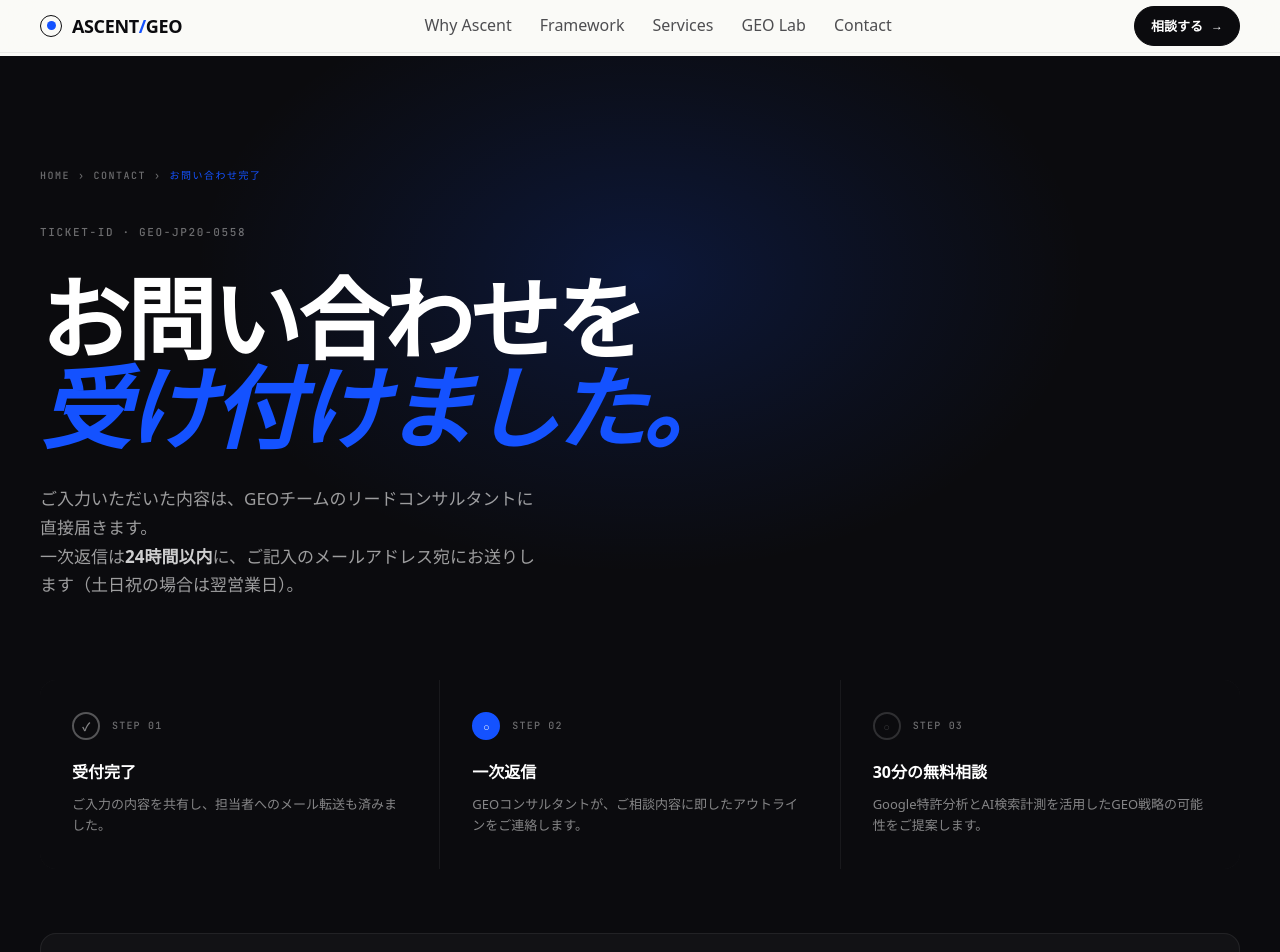
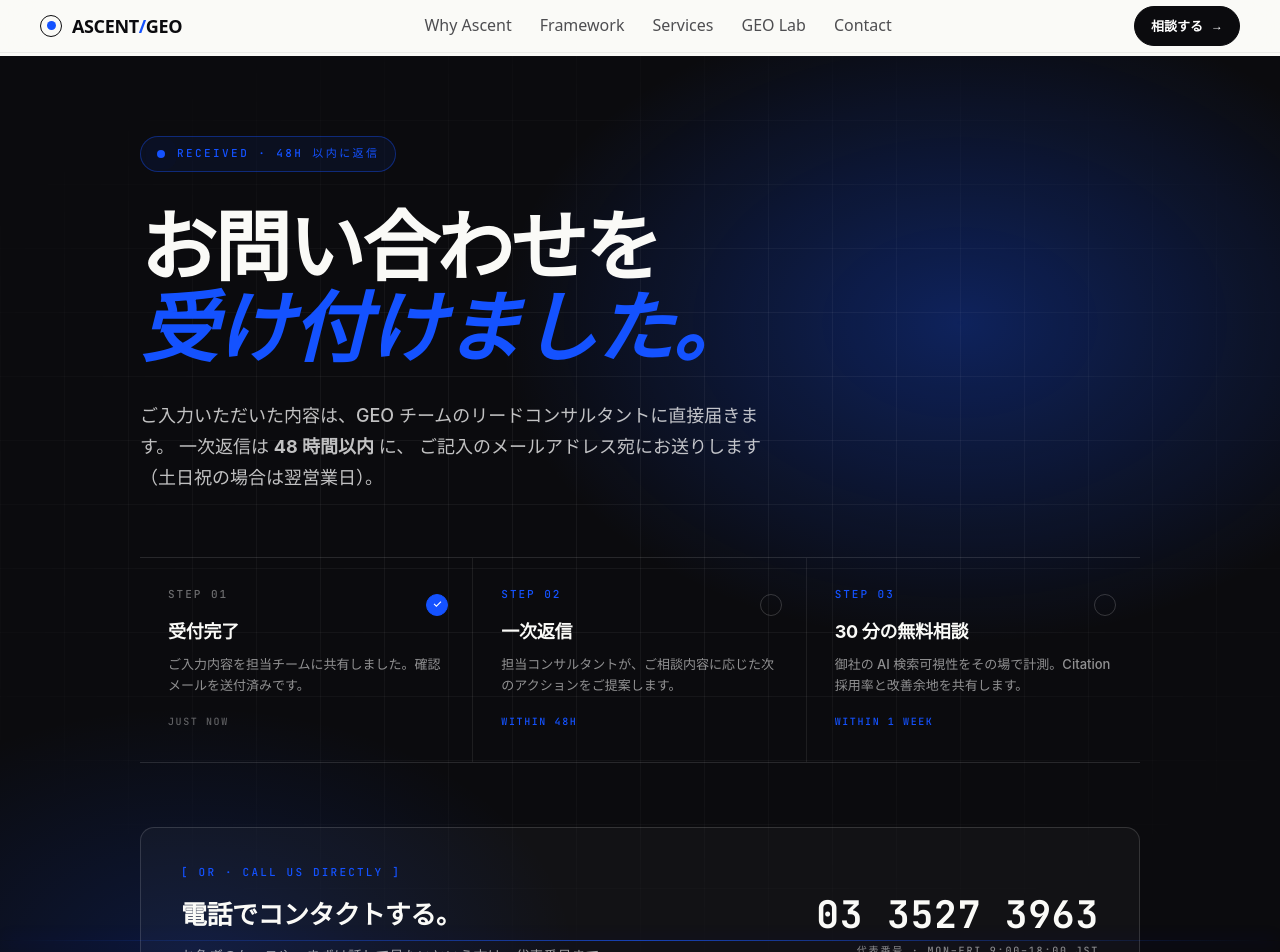
Before and after one commit to davidkim-ascent/geo_web, a Next.js app: page /contact/thanks in a window 1280 px wide. Shown: the top 952 px of the page. Built offline with nearby package versions, Linux system fonts and the light colour scheme; a web font is replaced by a local one.

Commit message:
feat: refresh contact thanks page

```diff
--- a/src/app/contact/thanks/page.tsx
+++ b/src/app/contact/thanks/page.tsx
@@ -1,129 +1,67 @@
+"use client";
+
 export default function ThanksPage() {
   return (
-    <section className="bg-[#0B0B0E] flex-1 py-20 lg:py-28 relative overflow-hidden">
-      {/* Blue radial glow behind heading */}
-      <div
-        className="absolute pointer-events-none"
-        style={{
-          top: '-80px',
-          left: '50%',
-          transform: 'translateX(-50%)',
-          width: '900px',
-          height: '600px',
-          background: 'radial-gradient(ellipse at center, rgba(20,82,255,0.18) 0%, rgba(20,82,255,0.06) 45%, transparent 70%)',
-          zIndex: 0,
-        }}
-      />
-      <div className="max-w-[1280px] mx-auto px-10 relative z-10">
+    <section className="thx-hero" data-screen-label="Thanks Hero">
+      <div className="thx-bg" />
+      <div className="thx-grid-bg" />
+      <div className="thx-scan" />
 
-        {/* Breadcrumb */}
-        <div className="flex items-center gap-2 font-['JetBrains_Mono',monospace] text-[10px] tracking-[0.15em] text-white/40 mb-10">
-          <span>HOME</span>
-          <span>›</span>
-          <span>CONTACT</span>
-          <span>›</span>
-          <span className="text-[#1452FF]">お問い合わせ完了</span>
+      <div className="thx-wrap">
+        <div className="thx-stamp">
+          <span className="pulse" />
+          <span>RECEIVED · 48H 以内に返信</span>
         </div>
 
-        {/* Ticket ID */}
-        <div className="font-['JetBrains_Mono',monospace] text-[11px] tracking-[0.15em] text-white/40 mb-8">
-          TICKET-ID · GEO-JP20-0558
+        <h1 className="thx-title">
+          お問い合わせを<br />
+          <em>受け付けました。</em>
+        </h1>
+
+        <p className="thx-lede">
+          ご入力いただいた内容は、GEO チームのリードコンサルタントに直接届きます。
+          一次返信は <strong>48 時間以内</strong> に、
+          ご記入のメールアドレス宛にお送りします（土日祝の場合は翌営業日）。
+        </p>
+
+        <div className="thx-flow">
+          <div className="thx-step is-done">
+            <div className="ix done">STEP 01</div>
+            <h4>受付完了</h4>
+            <p>ご入力内容を担当チームに共有しました。確認メールを送付済みです。</p>
+            <div className="when">JUST NOW</div>
+            <div className="check">✓</div>
+          </div>
+
+          <div className="thx-step">
+            <div className="ix">STEP 02</div>
+            <h4>一次返信</h4>
+            <p>担当コンサルタントが、ご相談内容に応じた次のアクションをご提案します。</p>
+            <div className="when">WITHIN 48H</div>
+            <div className="check" />
+          </div>
+
+          <div className="thx-step">
+            <div className="ix">STEP 03</div>
+            <h4>30 分の無料相談</h4>
+            <p>御社の AI 検索可視性をその場で計測。Citation 採用率と改善余地を共有します。</p>
+            <div className="when">WITHIN 1 WEEK</div>
+            <div className="check" />
+          </div>
         </div>
 
-        {/* Heading */}
-        <h1
-          className="font-bold text-white mb-8"
-          style={{ fontSize: 'clamp(52px, 7vw, 96px)', lineHeight: 1.0, letterSpacing: '-0.04em' }}
-        >
-          お問い合わせを<br />
-          <span
-            className="italic"
-            style={{
-              color: '#1452FF',
-              fontFamily: 'Georgia, "Times New Roman", serif',
-            }}
-          >
-            受け付けました。
-          </span>
-        </h1>
-
-        {/* Body text */}
-        <p className="text-[17px] text-white/60 leading-[1.7] mb-20 max-w-[52ch]">
-          ご入力いただいた内容は、GEOチームのリードコンサルタントに直接届きます。<br />
-          一次返信は<strong className="text-white/80 font-semibold">24時間以内</strong>に、ご記入のメールアドレス宛にお送りします（土日祝の場合は翌営業日）。
-        </p>
-
-        {/* Steps */}
-        <div className="grid grid-cols-1 md:grid-cols-3 gap-px bg-white/[0.06] rounded-2xl overflow-hidden mb-16">
-          {[
-            {
-              step: 'STEP 01',
-              title: '受付完了',
-              desc: 'ご入力の内容を共有し、担当者へのメール転送も済みました。',
-              active: false,
-              done: true,
-            },
-            {
-              step: 'STEP 02',
-              title: '一次返信',
-              desc: 'GEOコンサルタントが、ご相談内容に即したアウトラインをご連絡します。',
-              active: true,
-              done: false,
-            },
-            {
-              step: 'STEP 03',
-              title: '30分の無料相談',
-              desc: 'Google特許分析とAI検索計測を活用したGEO戦略の可能性をご提案します。',
-              active: false,
-              done: false,
-            },
-          ].map(({ step, title, desc, active, done }) => (
-            <div key={step} className="bg-[#0B0B0E] p-8">
-              <div className="flex items-center gap-3 mb-5">
-                <div
-                  className="w-7 h-7 rounded-full border-2 flex items-center justify-center text-[11px] font-bold flex-shrink-0"
-                  style={
-                    active
-                      ? { borderColor: '#1452FF', backgroundColor: '#1452FF', color: '#fff' }
-                      : done
-                      ? { borderColor: 'rgba(255,255,255,0.3)', color: 'rgba(255,255,255,0.5)' }
-                      : { borderColor: 'rgba(255,255,255,0.15)', color: 'rgba(255,255,255,0.2)' }
-                  }
-                >
-                  {done ? '✓' : '○'}
-                </div>
-                <span className="font-['JetBrains_Mono',monospace] text-[10px] tracking-[0.12em] text-white/40">
-                  {step}
-                </span>
-              </div>
-              <h3 className="text-[16px] font-bold text-white mb-2">{title}</h3>
-              <p className="text-[13px] text-white/50 leading-[1.65]">{desc}</p>
-            </div>
-          ))}
+        <div className="thx-phone">
+          <div className="thx-phone-left">
+            <div className="lab">[ OR · CALL US DIRECTLY ]</div>
+            <h3>電話でコンタクトする。</h3>
+            <p>お急ぎのケースや、まずは話して見たいという方は、代表番号まで。平日 9:00〜18:00 に受付しています。</p>
+          </div>
+          <div className="thx-phone-right">
+            <div className="thx-phone-num mono">03 3527 3963</div>
+            <div className="thx-phone-meta">代表番号 · MON–FRI 9:00–18:00 JST</div>
+          </div>
         </div>
-
-        {/* Phone CTA */}
-        <div className="bg-white/[0.03] border border-white/[0.07] rounded-2xl p-8 flex flex-col sm:flex-row items-start sm:items-center justify-between gap-6">
-          <div>
-            <div className="font-['JetBrains_Mono',monospace] text-[10px] tracking-[0.15em] text-[#1452FF] mb-3">
-              OR · CALL US DIRECTLY
-            </div>
-            <h3 className="text-[19px] font-bold text-white mb-2">電話でコンタクトする。</h3>
-            <p className="text-[13px] text-white/50 leading-[1.65]">
-              急ぎのご案件や、まずは聞いてみたいという方は、代表番号まで。<br />
-              平日 9:00〜18:00 で対応しています。
-            </p>
-          </div>
-          <a
-            href="tel:0335273963"
-            className="flex-shrink-0 font-['JetBrains_Mono',monospace] font-bold text-white hover:text-[#1452FF] transition-colors whitespace-nowrap"
-            style={{ fontSize: 'clamp(26px, 3.5vw, 38px)', letterSpacing: '0.06em' }}
-          >
-            03 3527 3963
-          </a>
-        </div>
-
       </div>
     </section>
-  )
+  );
 }
--- a/src/app/globals.css
+++ b/src/app/globals.css
@@ -1059,6 +1059,285 @@ span.accent {
 }
 .check input[type="checkbox"] { margin-top: 2px; accent-color: var(--blue); flex-shrink: 0; }
 .check label { font-size: 13px; color: var(--muted-2); line-height: 1.5; }
+
+/* ── Thanks page ─────────────────────────────────────── */
+.thx-hero {
+  position: relative;
+  overflow: hidden;
+  background: var(--ink);
+  color: var(--paper);
+  min-height: calc(100vh - 112px);
+  display: flex;
+  align-items: center;
+  padding: 80px 0 96px;
+  font-family: -apple-system, BlinkMacSystemFont, sans-serif;
+}
+
+.thx-bg {
+  position: absolute;
+  inset: 0;
+  background:
+    radial-gradient(ellipse 60% 50% at 75% 25%, rgba(20,82,255,0.32), transparent 60%),
+    radial-gradient(ellipse 50% 40% at 15% 85%, rgba(20,82,255,0.18), transparent 60%);
+  pointer-events: none;
+}
+
+.thx-grid-bg {
+  position: absolute;
+  inset: 0;
+  background-image:
+    linear-gradient(to right, rgba(255,255,255,0.05) 1px, transparent 1px),
+    linear-gradient(to bottom, rgba(255,255,255,0.05) 1px, transparent 1px);
+  background-size: 64px 64px;
+  mask-image: radial-gradient(ellipse 80% 60% at 50% 40%, black 30%, transparent 80%);
+  pointer-events: none;
+}
+
+.thx-scan {
+  position: absolute;
+  left: 0;
+  right: 0;
+  height: 1px;
+  background: linear-gradient(to right, transparent, rgba(20,82,255,0.7), transparent);
+  box-shadow: 0 0 18px rgba(20,82,255,0.5);
+  animation: thxScan 7s ease-in-out infinite;
+  pointer-events: none;
+}
+
+@keyframes thxScan {
+  0% { top: 12%; opacity: 0; }
+  20% { opacity: 1; }
+  80% { opacity: 1; }
+  100% { top: 88%; opacity: 0; }
+}
+
+.thx-wrap {
+  position: relative;
+  z-index: 1;
+  max-width: 1080px;
+  margin: 0 auto;
+  padding: 0 40px;
+  width: 100%;
+}
+
+.thx-stamp {
+  display: inline-flex;
+  align-items: center;
+  gap: 12px;
+  font-family: 'JetBrains Mono', monospace;
+  font-size: 11px;
+  letter-spacing: 0.22em;
+  color: var(--accent);
+  padding: 8px 16px;
+  border: 1px solid rgba(20,82,255,0.4);
+  border-radius: 999px;
+  background: rgba(20,82,255,0.08);
+  margin-bottom: 36px;
+}
+
+.thx-stamp .pulse {
+  width: 8px;
+  height: 8px;
+  border-radius: 50%;
+  background: var(--accent);
+  box-shadow: 0 0 0 0 rgba(20,82,255,0.5);
+  animation: thxPulse 2s ease-out infinite;
+}
+
+@keyframes thxPulse {
+  0% { box-shadow: 0 0 0 0 rgba(20,82,255,0.5); }
+  100% { box-shadow: 0 0 0 12px rgba(20,82,255,0); }
+}
+
+.thx-title {
+  font-size: clamp(40px, 6vw, 84px);
+  line-height: 1.04;
+  letter-spacing: -0.035em;
+  font-weight: 700;
+  max-width: 18ch;
+  margin: 0 0 32px;
+}
+
+.thx-title em {
+  font-family: Georgia, "Times New Roman", serif;
+  font-style: italic;
+  font-weight: 600;
+  color: var(--accent);
+  letter-spacing: -0.01em;
+}
+
+.thx-lede {
+  font-size: 18px;
+  line-height: 1.7;
+  color: rgba(255,255,255,0.75);
+  max-width: 56ch;
+  margin: 0 0 64px;
+}
+
+.thx-flow {
+  display: grid;
+  grid-template-columns: repeat(3, 1fr);
+  gap: 0;
+  margin-bottom: 64px;
+  border-top: 1px solid rgba(255,255,255,0.12);
+  border-bottom: 1px solid rgba(255,255,255,0.12);
+}
+
+.thx-step {
+  padding: 28px 28px 32px;
+  border-right: 1px solid rgba(255,255,255,0.08);
+  position: relative;
+}
+
+.thx-step:last-child { border-right: none; }
+
+.thx-step .ix {
+  font-family: 'JetBrains Mono', monospace;
+  font-size: 11px;
+  letter-spacing: 0.18em;
+  color: var(--accent);
+  margin-bottom: 14px;
+}
+
+.thx-step .ix.done { color: rgba(255,255,255,0.4); }
+
+.thx-step h4 {
+  font-size: 18px;
+  letter-spacing: -0.015em;
+  font-weight: 700;
+  color: var(--paper);
+  margin: 0 0 8px;
+}
+
+.thx-step p {
+  margin: 0;
+  font-size: 13px;
+  line-height: 1.6;
+  color: rgba(255,255,255,0.55);
+}
+
+.thx-step .when {
+  font-family: 'JetBrains Mono', monospace;
+  font-size: 10px;
+  letter-spacing: 0.16em;
+  color: var(--accent);
+  margin-top: 18px;
+  text-transform: uppercase;
+}
+
+.thx-step.is-done .when { color: rgba(255,255,255,0.35); }
+
+.thx-step .check {
+  position: absolute;
+  top: 22px;
+  right: 24px;
+  width: 22px;
+  height: 22px;
+  border-radius: 50%;
+  border: 1px solid rgba(255,255,255,0.18);
+  display: grid;
+  place-items: center;
+  color: rgba(255,255,255,0.3);
+  font-size: 11px;
+}
+
+.thx-step.is-done .check {
+  background: var(--accent);
+  border-color: var(--accent);
+  color: #fff;
+}
+
+.thx-phone {
+  display: grid;
+  grid-template-columns: 1fr auto;
+  gap: 48px;
+  align-items: center;
+  padding: 36px 40px;
+  border: 1px solid rgba(255,255,255,0.14);
+  border-radius: 14px;
+  background: rgba(255,255,255,0.03);
+  color: inherit;
+}
+
+.thx-phone .lab {
+  font-family: 'JetBrains Mono', monospace;
+  font-size: 11px;
+  letter-spacing: 0.2em;
+  color: var(--accent);
+  margin-bottom: 12px;
+}
+
+.thx-phone h3 {
+  font-size: 26px;
+  font-weight: 700;
+  color: var(--paper);
+  letter-spacing: -0.02em;
+  margin: 0 0 10px;
+}
+
+.thx-phone p {
+  margin: 0;
+  font-size: 14px;
+  line-height: 1.6;
+  color: rgba(255,255,255,0.6);
+  max-width: 48ch;
+}
+
+.thx-phone-right { text-align: right; }
+
+.thx-phone-num {
+  font-size: 38px;
+  font-weight: 600;
+  letter-spacing: 0.02em;
+  color: var(--paper);
+  line-height: 1;
+  margin-bottom: 10px;
+}
+
+.thx-phone-meta {
+  font-family: 'JetBrains Mono', monospace;
+  font-size: 10px;
+  letter-spacing: 0.18em;
+  color: rgba(255,255,255,0.5);
+}
+
+@media (max-width: 880px) {
+  .thx-hero {
+    padding: 64px 0 80px;
+    min-height: auto;
+  }
+
+  .thx-wrap {
+    padding: 0 24px;
+  }
+
+  .thx-flow {
+    grid-template-columns: 1fr;
+  }
+
+  .thx-step {
+    border-right: none;
+    border-bottom: 1px solid rgba(255,255,255,0.08);
+  }
+
+  .thx-step:last-child {
+    border-bottom: none;
+  }
+
+  .thx-phone {
+    grid-template-columns: 1fr;
+    gap: 24px;
+    padding: 28px;
+  }
+
+  .thx-phone-right {
+    text-align: left;
+  }
+
+  .thx-phone-num {
+    font-size: 32px;
+  }
+}
 .check label a { color: var(--blue-light); text-decoration: underline; }
 .ui-form-submit {
   width: 100%;
```
